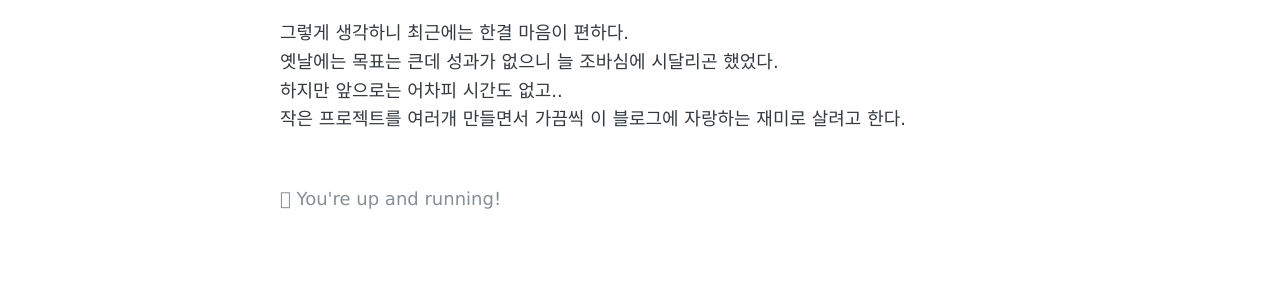
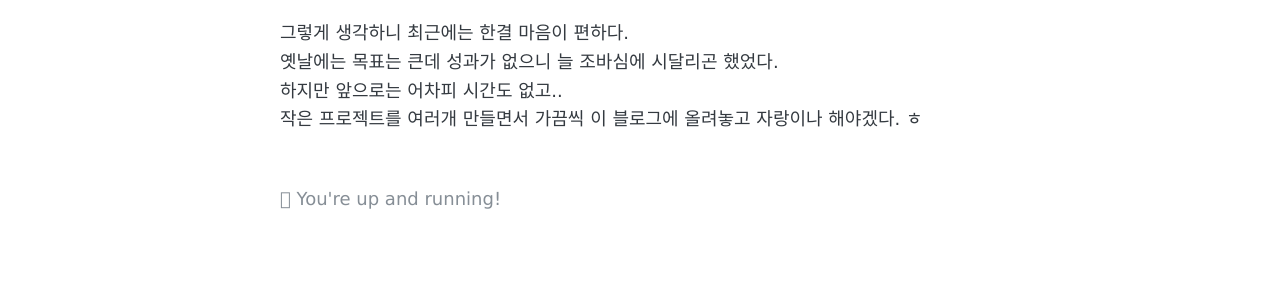
Before and after one commit to chickeningot/chickeningot.github.io, a Jekyll site: the page built from _posts/2019-3-19-game-dev.md, in a window 1280 px wide. Shown: the part 544-844 px from the top of the page. Built offline with Jekyll 4.4.1, drawn with Linux system fonts in a browser that asks for light colours; comment, search, counter and statistics services are not loaded.

Commit message:
Update 2019-3-19-game-dev.md

```diff
--- a/_posts/2019-3-19-game-dev.md
+++ b/_posts/2019-3-19-game-dev.md
@@ -20,4 +20,4 @@ tags:
 그렇게 생각하니 최근에는 한결 마음이 편하다.
 옛날에는 목표는 큰데 성과가 없으니 늘 조바심에 시달리곤 했었다.
 하지만 앞으로는 어차피 시간도 없고..
-작은 프로젝트를 여러개 만들면서 가끔씩 이 블로그에 자랑하는 재미로 살려고 한다.
+작은 프로젝트를 여러개 만들면서 가끔씩 이 블로그에 올려놓고 자랑이나 해야겠다. ㅎ
```
